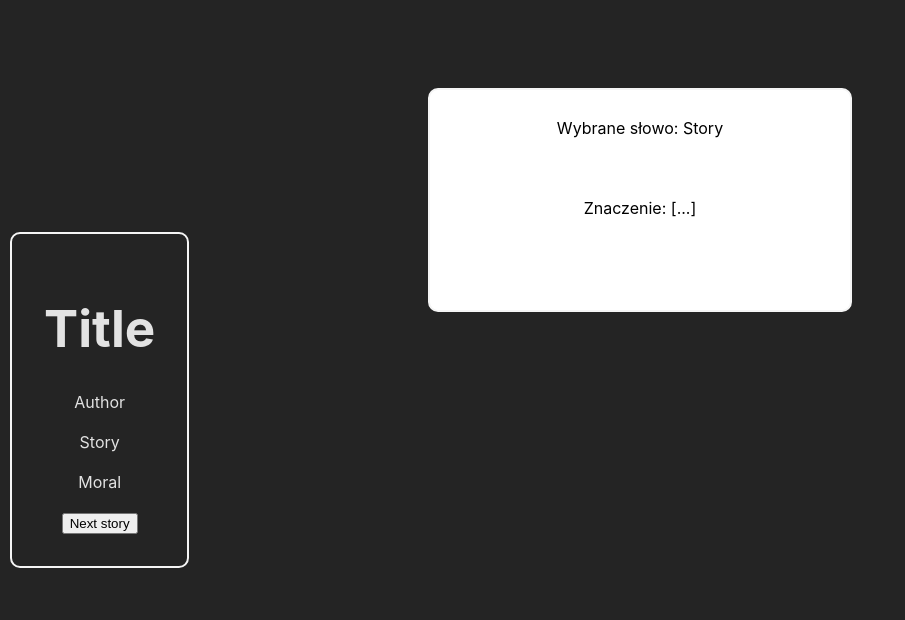
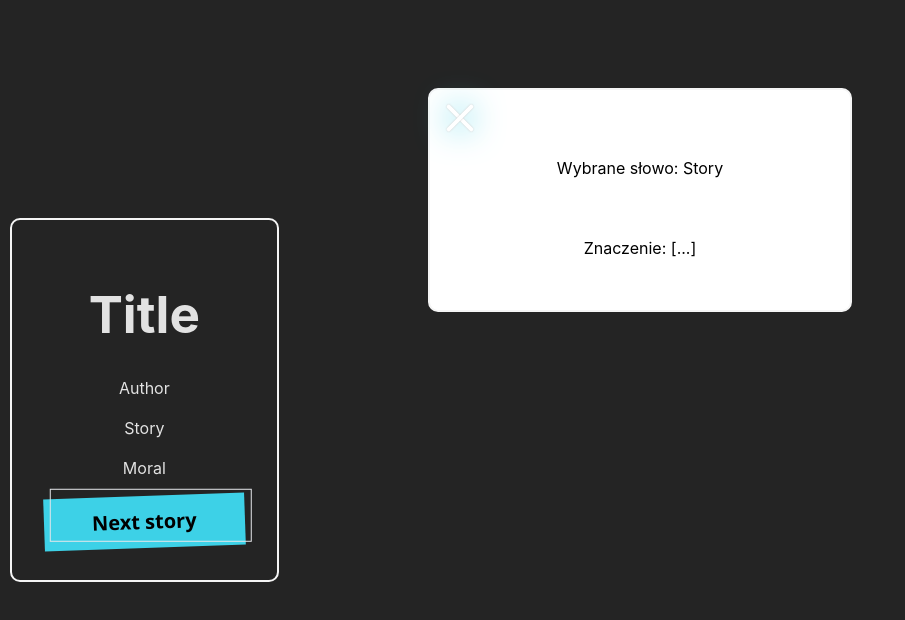
Before and after one commit to Shyyauu/TransNow, a React (Vite) app: page / in a window 1280 px wide. Both pictures are taken after a click on the element "Story". Shown: the top 620 px of the page, without its empty margins (0-905 px from the left). Built offline with nearby package versions, Linux system fonts and the light colour scheme; no server answers.

Commit message:
next story button works and looks

```diff
--- a/package.json
+++ b/package.json
@@ -10,6 +10,11 @@
     "preview": "vite preview"
   },
   "dependencies": {
+    "@fortawesome/fontawesome-svg-core": "^6.4.2",
+    "@fortawesome/free-brands-svg-icons": "^6.4.2",
+    "@fortawesome/free-regular-svg-icons": "^6.4.2",
+    "@fortawesome/free-solid-svg-icons": "^6.4.2",
+    "babel-plugin-macros": "^3.1.0",
     "react": "^18.2.0",
     "react-dom": "^18.2.0"
   },
--- a/src/Story.css
+++ b/src/Story.css
@@ -1,7 +1,9 @@
 .story:hover {
-    color: royalblue;
+    color: #3DD1E7;
     visibility: visible;
     cursor: pointer;
+    font-size: larger;
+    transition: 1s;
 }
 
 .translation {
@@ -22,3 +24,84 @@
 .none {
     display: none;
 }
+
+.nextstory-btn {
+  background-color: #3DD1E7;
+  border: 0 solid #E5E7EB;
+  box-sizing: border-box;
+  color: #000000;
+  font-family: ui-sans-serif,system-ui,-apple-system,system-ui,"Segoe UI",Roboto,"Helvetica Neue",Arial,"Noto Sans",sans-serif,"Apple Color Emoji","Segoe UI Emoji","Segoe UI Symbol","Noto Color Emoji";
+  font-size: 1rem;
+  font-weight: 700;
+  line-height: 1.75rem;
+  padding: .75rem 1.65rem;
+  text-align: center;
+  text-decoration: none #000000 solid;
+  text-decoration-thickness: auto;
+  cursor: pointer;
+  transform: rotate(-2deg);
+  user-select: none;
+  -webkit-user-select: none;
+  touch-action: manipulation;
+}
+
+.nextstory-btn:focus {
+  outline: 0;
+}
+
+.nextstory-btn:after {
+  content: '';
+  position: absolute;
+  border: 1px solid #E5E7EB;
+  bottom: 6px;
+  left: 6px;
+  width: calc(100% - 1px);
+  height: calc(100% - 1px);
+  transform: rotate(2deg);
+  transition: .2s;
+}
+
+.nextstory-btn:hover:after {
+  bottom: 2px;
+  left: 2px;
+}
+
+@media (min-width: 768px) {
+  .nextstory-btn {
+    padding: .75rem 3rem;
+    font-size: 1.25rem;
+  }
+}
+
+.xmark{
+    width: 40px;
+    height: 40px;
+    position: relative;
+    border-radius: 6px;
+    filter: drop-shadow(0 0 1rem #3DD1E7);
+}
+
+.xmark:before,.xmark:after{
+    content: '';
+    position: absolute;
+    width: 36px;
+    height: 4px;
+    background-color: white;
+    border-radius: 3px;
+    top: 16px;
+    box-shadow: 0 0 2px 0 #ccc;
+}
+
+.xmark:before{
+    transform: rotate(45deg);
+    left: 2px;
+}
+.xmark:after{
+    transform: rotate(-45deg);
+    right: 2px;
+}
+
+.xmark:hover {
+    filter: drop-shadow(0 0 2px #3DD1E7);
+    transition: 1s;
+}
--- a/src/Story.jsx
+++ b/src/Story.jsx
@@ -14,16 +14,16 @@ export default function Story() {
   const [wordToTranslate, setWordToTranslate] = useState('')
   const [visible, setVisible] = useState(false)
 
+  const fetchData = () => {
+    return fetch("https://shortstories-api.onrender.com")
+            .then(res => res.json())
+            .then(data => setStoriesData(data))
+  }
+
   useEffect(function() {
-    fetch("https://shortstories-api.onrender.com")
-        .then(res => res.json())
-        .then(data => setStoriesData(data))
+    fetchData();
 }, [])
 
-
-function nextStory() {
-    console.log(storiesData)
-}
 
 const translateField = (event) => {
   event.preventDefault()
@@ -32,7 +32,7 @@ const translateField = (event) => {
   console.log(wordValue)
   setWordToTranslate(wordValue)
 }
-
+  console.log(storiesData.length)
     const sentence = storiesData.story.split(' ')
     const spanId = useId() // POPRAWIĆ
 
@@ -48,17 +48,21 @@ const translateField = (event) => {
               sentence.map(sentence => {
                 return (
                   <span
-                  className='story'
-                  key={spanId}
-                  value={sentence.toString()}
-                  onClick={translateField}>{sentence} </span>
+                    className='story'
+                    key={spanId}
+                    value={sentence.toString()}
+                    onClick={translateField}>
+                  {sentence} </span>
                   )
                 })
               }
         </p>
         <p>{storiesData.moral}</p>
-        <button onClick={nextStory}>Next story</button>
+
+        <button className='nextstory-btn' onClick={fetchData}>Next story</button>
+
         <div className={visible ? 'translation' : 'none'}>
+          <div className={'xmark'}></div>
           <p>Wybrane słowo: {wordToTranslate}</p> <br></br>
           <p>Znaczenie: [...]</p>
         </div>
```
Also changed, not shown: 1 other file (tests, documents, lock files or other folders).
